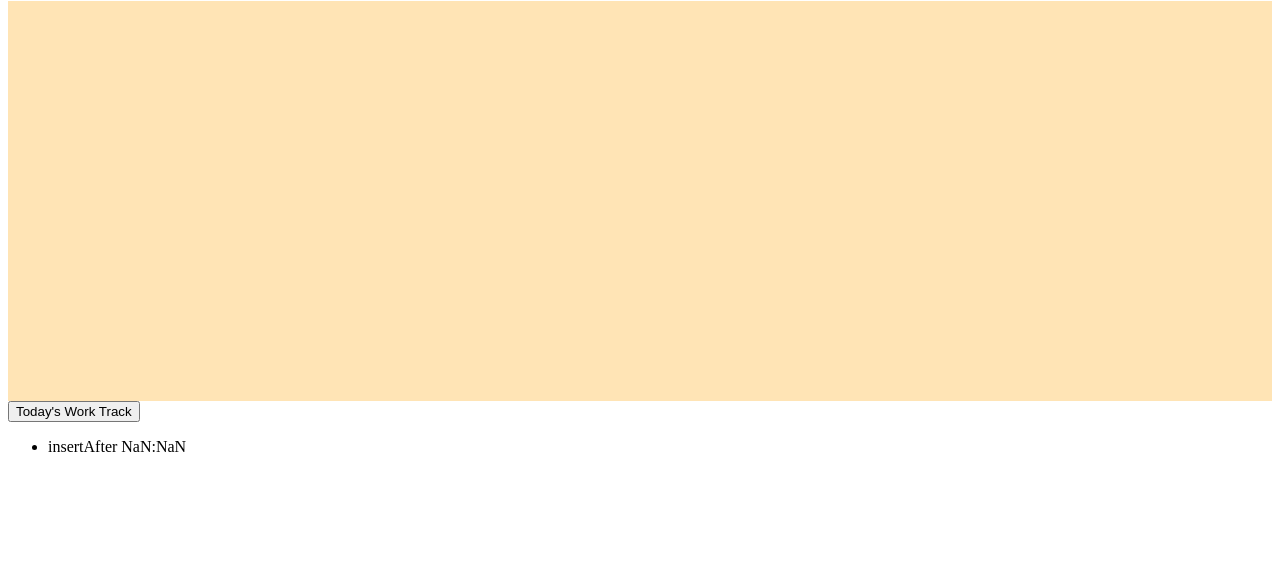
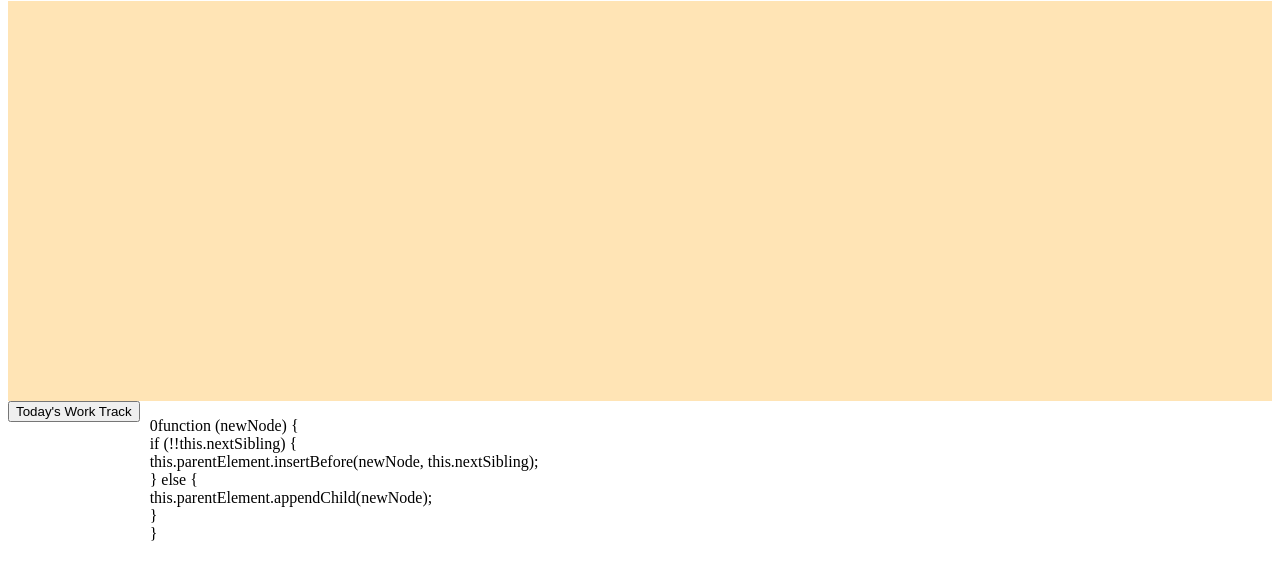
Before and after one commit to Soo-Im/TimeTrackerApp, a plain HTML site: page index.html in a window 1280 px wide. Both pictures are taken after a click on the button "Today's Work Track". Shown: the part 111-690 px from the top of the page. Drawn offline with Linux system fonts and the light colour scheme.

Commit message:
2021-12-09

```diff
--- a/index.html
+++ b/index.html
@@ -17,11 +17,12 @@
 
     <div id="track" overflow="scroll" height=10px></div>
 
-    <div id="aggregate">
+    <div id="aggregate"  style="float:left; margin-right:10px;">
         <button>Today's Work Track</button>
         <ul>
-
         </ul>
+    </div>
+    <div id="result" style="float:left;">
     </div>
 
     <script src='start.js'></script>
--- a/start.js
+++ b/start.js
@@ -1,7 +1,8 @@
 const startBtn = document.querySelector("#start");
 const trackDiv = document.querySelector("#track");
 const statsBtn = document.querySelector("#aggregate button");
-const statsList = document.querySelector("#aggregate ul");
+let statsList = document.querySelector("#aggregate ul");
+let resultDiv = document.querySelector("#result")
 
 Object.prototype.insertAfter = function (newNode) {
     if (!!this.nextSibling) {
@@ -28,7 +29,7 @@ function addBlock(e) {
     startTime.classList.add("startTime");
     endTime.classList.add("endTime");
 
-    initStartTime(startTime);
+    initStartTime(e, startTime);
     initEndTime(startTime, endTime);
 
     const trackText = document.createElement("input");
@@ -95,14 +96,13 @@ function initEndTime(startTime, endTime) {
     endTime.value = `${hours}:${minutes}`;
 }
 
-function initStartTime(startTime) {
+function initStartTime(e, startTime) {
     const allBlocks = document.querySelectorAll(".block");
     if (allBlocks.length === 0) {
         startTime.value = startBtn.firstElementChild.value;
     }
     else {
-        // const latestTime = allBlocks[allBlocks.length-1].querySelector(".endTime").value;
-        const lastestTime = this.previousSibling.value;
+        const latestTime = e.target.previousSibling.previousSibling.value;
         startTime.value = latestTime;
     }
 }
@@ -148,7 +148,8 @@ function getTrackObj() {
 
 function aggregateTrack() {
     trackArr = getTrackObj();
-    let aggObj = sumUp(trackArr, 'time', 'text')
+    let aggObj = sumUp(trackArr, 'time', 'text');
+
 
     statsList.replaceChildren();
     writeTrack(aggObj);
@@ -171,12 +172,20 @@ function sumUp(obj, propName, groupPropName, totals) {
 
 function writeTrack(obj) {
     for (const prop in obj) {
-        const track = document.createElement("li");
+        let totalTime = 0;
+        let track = document.createElement("li");
         const diffTime = datesToText(obj[prop]);
         track.innerText = `${prop}  ${diffTime}`;
 
         statsList.appendChild(track);
+
+        totalTime += obj[prop];
+        let total = document.createElement("p");
+        total.innerText = `${totalTime}`;
+        resultDiv.appendChild(total);
     }
+    statsList.removeChild(statsList.lastChild);
+
 }
 
 function datesToText(diffDate) {
@@ -189,5 +198,11 @@ function datesToText(diffDate) {
     return diffText;
 }
 
+// function writeResult(obj) {
+//     for (const prop in obj) {
+
+//     }
+// }
+
 startBtn.addEventListener("submit", addBlock);
 statsBtn.addEventListener("click", aggregateTrack);
```
